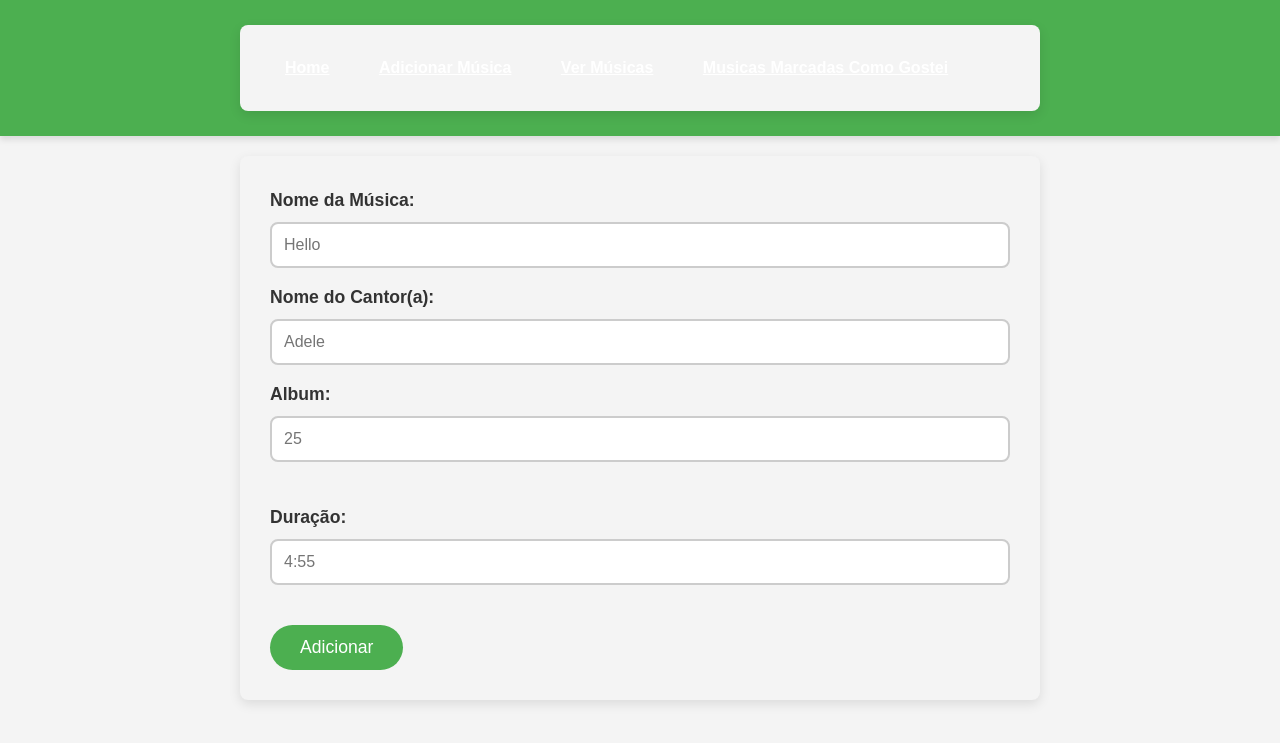
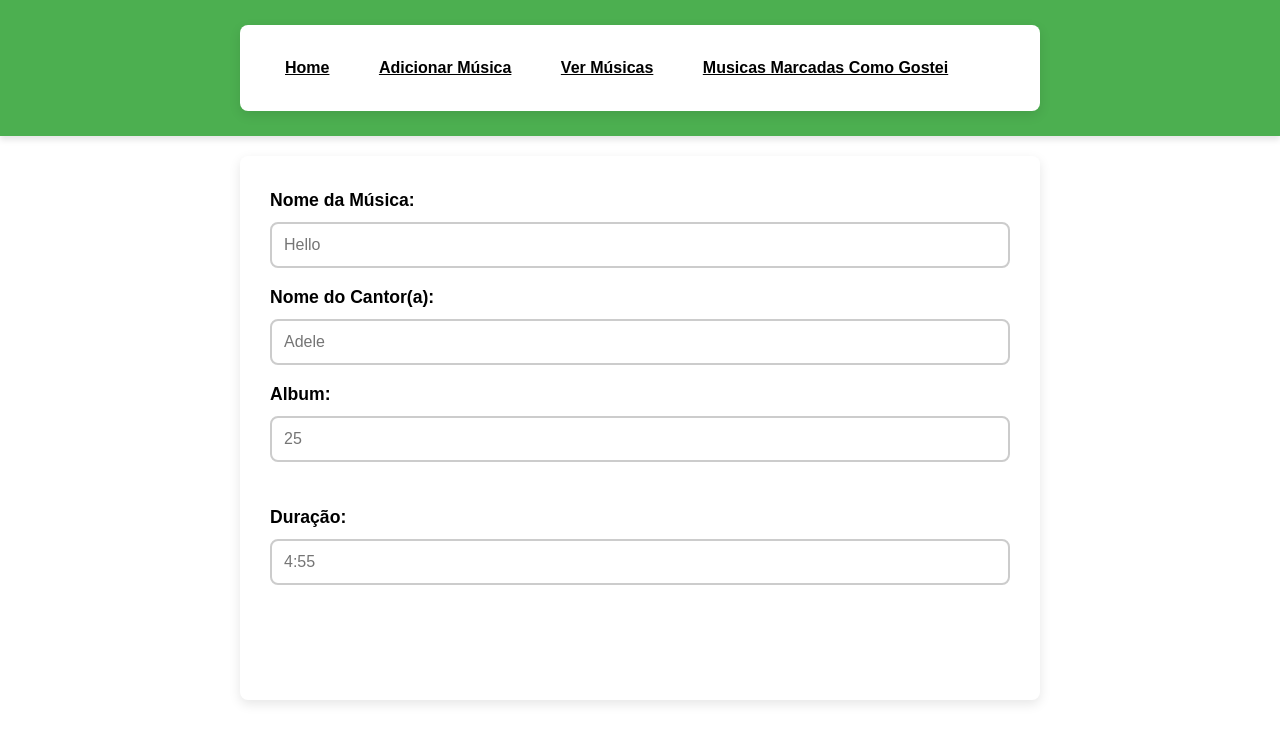
Before and after one commit to LiviaJacklinne/INATEL-C216-GriffinBox, a Flask app: page /add in a window 1280 px wide. Shown: the top 743 px of the page. Run offline with Flask 3, Linux system fonts and the light colour scheme.

Commit message:
style: arrumando css da página add

```diff
--- a/frontend/static/css/add.css
+++ b/frontend/static/css/add.css
@@ -1,14 +1,3 @@
-/* Define a paleta de cores */
-:root {
-    --cor-principal: #4CAF50;
-    --cor-secundaria: #333;
-    --fundo-claro: #f4f4f4;
-    --fundo-escuro: #212121;
-    --cor-escura-texto: #fff;
-    --cor-clara-texto: #bbb;
-    --borda-clara: #ccc;
-}
-
 /* Resetando o estilo padrão */
 * {
     margin: 0;
@@ -19,20 +8,20 @@
 /* Corpo da página */
 body {
     font-family: 'Arial', sans-serif;
-    background-color: var(--fundo-claro);
-    color: var(--cor-secundaria);
+    background-color: #ffffff;
+    color:#333;
     line-height: 1.6;
 }
 
 /* Navegação */
 nav {
-    background-color: var(--cor-principal);
+    background-color: #4CAF50;
     padding: 5px 20px; /* Diminuindo o padding para reduzir a altura */
     box-shadow: 0 4px 6px rgba(0, 0, 0, 0.1);
 }
 
 nav .navbar-nav .nav-link {
-    color: var(--cor-escura-texto) !important;
+    color:  #000000;
     font-size: 1rem; /* Diminuindo o tamanho da fonte */
     font-weight: bold;
     margin-right: 15px;
@@ -40,7 +29,7 @@ nav .navbar-nav .nav-link {
 }
 
 nav .navbar-nav .nav-link:hover {
-    color: var(--fundo-claro) !important;
+    color: #4CAF50;
     text-decoration: underline;
 }
 
@@ -50,23 +39,15 @@ nav .navbar-nav .nav-link:hover {
     max-width: 800px;
     margin: 20px auto;
     padding: 30px;
-    background-color: var(--fundo-claro);
+    background-color:  #ffffff;
     border-radius: 8px;
     box-shadow: 0 4px 12px rgba(0, 0, 0, 0.1);
-}
-
-/* Títulos */
-h2 {
-    font-size: 2rem;
-    color: var(--cor-principal);
-    margin-bottom: 20px;
-    text-align: center;
 }
 
 /* Campos de entrada */
 .form-label {
     font-weight: bold;
-    color: var(--cor-secundaria);
+    color: #000000;
     font-size: 1.1rem;
     margin-bottom: 8px;
     display: inline-block;
@@ -75,7 +56,7 @@ h2 {
 input[type="text"] {
     width: 100%;
     padding: 12px;
-    border: 2px solid var(--borda-clara);
+    border: 2px solid #ccc;
     border-radius: 8px;
     font-size: 1rem;
     margin-bottom: 15px;
@@ -84,15 +65,15 @@ input[type="text"] {
 
 /* Efeito de foco nos campos de entrada */
 input[type="text"]:focus {
-    border-color: var(--cor-principal);
+    border-color:  #4CAF50;
     box-shadow: 0 0 5px rgba(76, 175, 80, 0.5);
     outline: none;
 }
 
 /* Botão de submit */
 .btn-primary {
-    background-color: var(--cor-principal);
-    color: var(--cor-escura-texto);
+    background-color: #ffffff;
+    color:  #ffffff;
     border: none;
     padding: 12px 30px;
     border-radius: 50px;
@@ -110,7 +91,7 @@ footer {
     text-align: center;
     font-size: 1rem;
     margin-top: 40px;
-    color: var(--cor-secundaria);
+    color:#333;
 }
 
 /* Responsividade */
```
